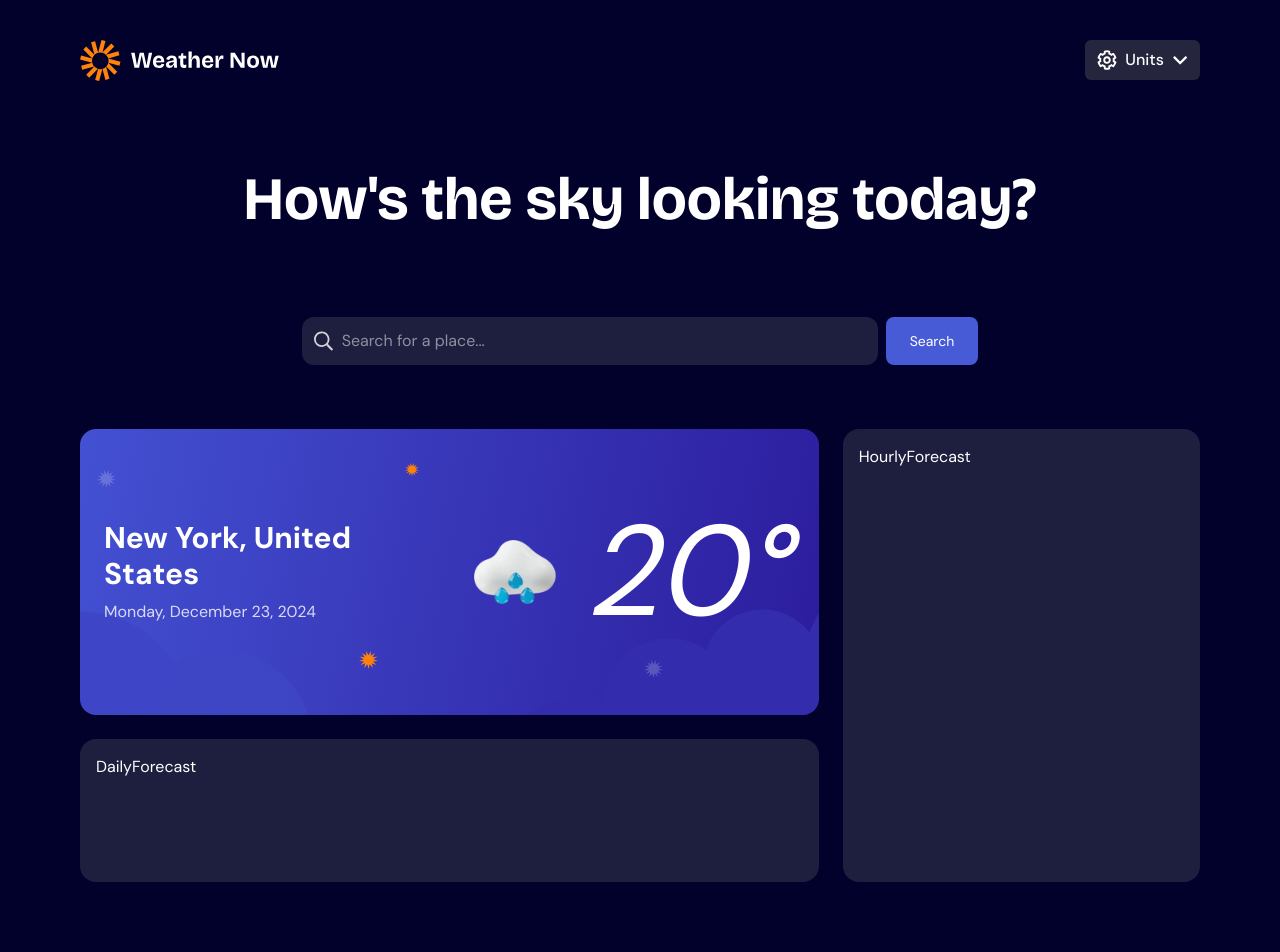
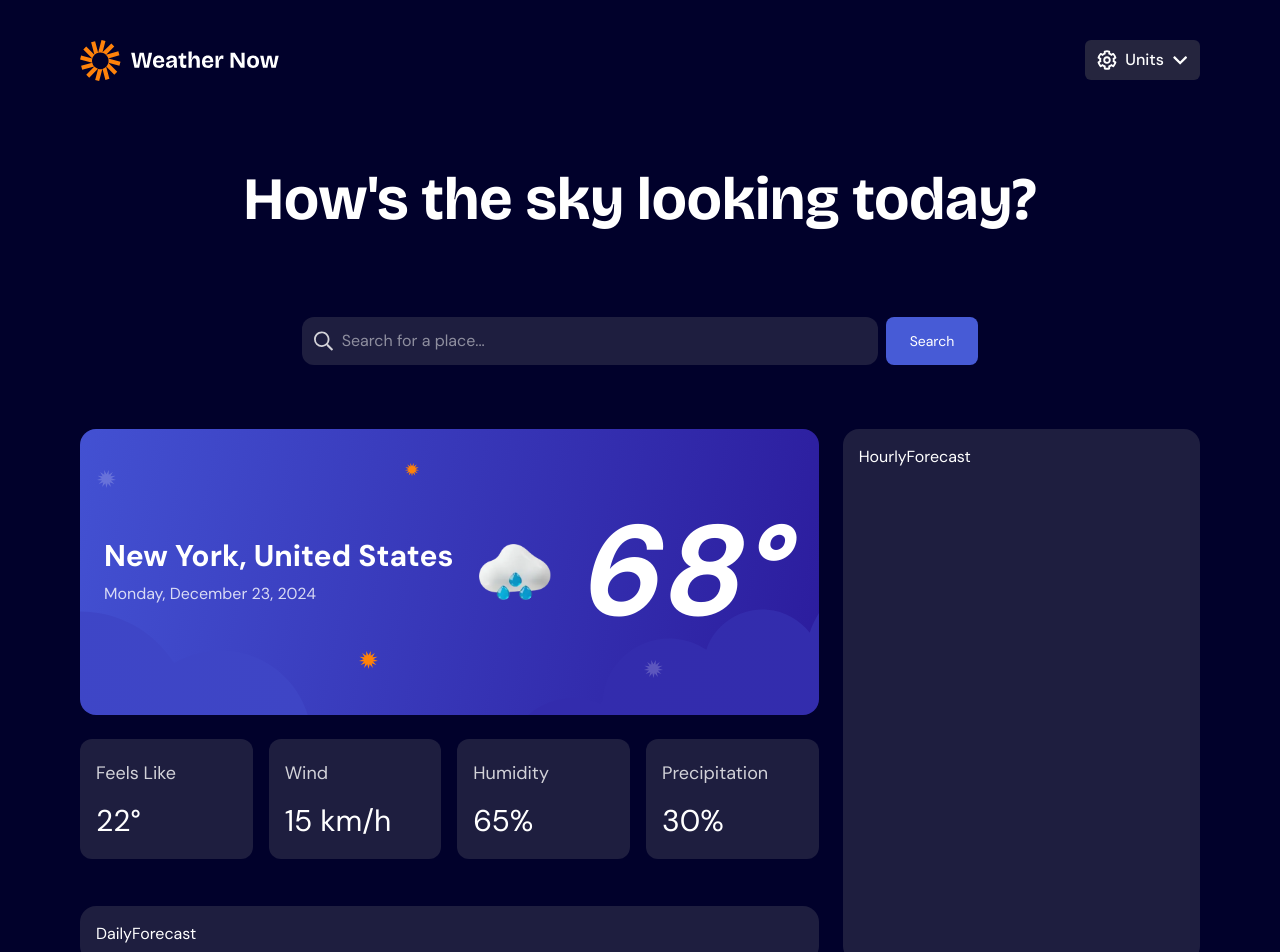
Before and after one commit to huynhnguyenday/sky-cloude, a Next.js app: page / in a window 1280 px wide. Shown: the top 952 px of the page. Built offline with nearby package versions, Linux system fonts and the light colour scheme.

Commit message:
update: update weatherdetails

```diff
--- a/src/app/page.js
+++ b/src/app/page.js
@@ -2,6 +2,7 @@ import Image from "next/image";
 import Units from "@/components/Units";
 import Search from "@/components/Search";
 import Main from "@/components/Main";
+import WeatherDetails from "@/components/WeatherDetails";
 import DailyForecast from "@/components/DailyForecast";
 import HourlyForecast from "@/components/HourlyForecast";
 
@@ -33,6 +34,11 @@ export default function Home() {
               <div>
                 <Main />
               </div>
+
+              <div className="rounded-2xl">
+                <WeatherDetails />
+              </div>
+
               {/* Bottom */}
               <div className="bg-[#1e1e3f] p-4 rounded-2xl">
                 <DailyForecast />
@@ -52,6 +58,11 @@ export default function Home() {
               <Main />
             </div>
 
+            {/* Weather Details */}
+            <div className="rounded-2xl">
+              <WeatherDetails />
+            </div>
+
             {/* Daily Forecast */}
             <div className="bg-[#1e1e3f] p-4 rounded-2xl">
               <DailyForecast />
@@ -65,31 +76,31 @@ export default function Home() {
         </div>
       </div>
       <footer className="flex gap-[24px] flex-wrap items-center justify-center py-8">
-        {" "}
+
         <div className="attribution text-center text-sm text-gray-600">
-          {" "}
-          Challenge by{" "}
+
+          Challenge by
           <a
             href="https://www.frontendmentor.io"
             target="_blank"
             rel="noreferrer"
             className="underline"
           >
-            {" "}
-            Frontend Mentor{" "}
-          </a>{" "}
-          . Coded by{" "}
+
+            Frontend Mentor
+          </a>
+          . Coded by
           <a
             href="https://github.com/huynhnguyenday"
             target="_blank"
             rel="noreferrer"
             className="underline"
           >
-            {" "}
-            Nguyen Huu Huynh{" "}
-          </a>{" "}
-          .{" "}
-        </div>{" "}
+
+            Nguyen Huu Huynh
+          </a>
+          .
+        </div>
       </footer>
     </div>
   );
--- a/src/components/Main.jsx
+++ b/src/components/Main.jsx
@@ -21,16 +21,16 @@ export default function Main() {
           <div className="mb-2">
             <h1 className="text-2xl font-bold">New York, United States</h1>
           </div>
-          <div className="text-sm opacity-80">
+          <div className="text-base opacity-80">
             <p>Monday, December 23, 2024</p>
           </div>
         </div>
 
         {/* Weather Info */}
         <div className="flex items-center justify-center gap-4">
-          <img src="/icon-rain.webp" alt="weather icon" className="w-16 h-16" />
+          <img src="/icon-rain.webp" alt="weather icon" className="w-20 h-20" />
           <div className="text-center">
-            <div className="text-5xl font-bold transform -skew-x-12">20°</div>
+            <div className="text-7xl font-bold transform -skew-x-12">20°</div>
           </div>
         </div>
       </div>
@@ -49,10 +49,10 @@ export default function Main() {
 
         {/* Right Section - Weather Info */}
         <div className="flex items-center gap-4">
-          <img src="/icon-rain.webp" alt="weather icon" className="w-32 h-32" />
+          <img src="/icon-rain.webp" alt="weather icon" className="w-28 h-28" />
           <div className="text-right">
-            <div className="md:text-9xl sm:text-xl text-5xl transform -skew-x-12">
-              20°
+            <div className="text-9xl font-bold transform -skew-x-12">
+              68°
             </div>
           </div>
         </div>
--- a/src/components/Search.jsx
+++ b/src/components/Search.jsx
@@ -35,7 +35,7 @@ export default function Search() {
           />
 
           {isOpen && (
-            <div className="px-2 absolute top-full left-0 right-0 mt-2 bg-[#25253e] rounded-lg shadow-lg border border-gray-700 z-10 h-[175px] overflow-y-auto custom-scrollbar">
+            <div className="px-2 absolute top-full left-0 right-0 mt-2 bg-[#1e1e3f] rounded-lg shadow-lg border border-gray-700 z-10 h-[175px] overflow-y-auto custom-scrollbar">
               <div className="p-2">
                 {cities.map((city, index) => (
                   <div
--- /dev/null
+++ b/src/components/WeatherDetails.jsx
@@ -0,0 +1,29 @@
+export default function WeatherDetails() {
+  return (
+    <div className="grid grid-cols-2 md:grid-cols-4 gap-4 text-start text-white">
+      {/* Feels Like */}
+      <div className="bg-[#1e1e3f] rounded-xl px-4 py-5">
+        <p className="text-lg opacity-80">Feels Like</p>
+        <p className="text-3xl mt-4">22°</p>
+      </div>
+
+      {/* Wind */}
+      <div className="bg-[#1e1e3f] rounded-xl px-4 py-5">
+        <p className="text-lg opacity-80">Wind</p>
+        <p className="text-3xl mt-4">15 km/h</p>
+      </div>
+
+      {/* Humidity */}
+      <div className="bg-[#1e1e3f] rounded-xl px-4 py-5">
+        <p className="text-lg opacity-80">Humidity</p>
+        <p className="text-3xl mt-4">65%</p>
+      </div>
+
+      {/* Precipitation */}
+      <div className="bg-[#1e1e3f] rounded-xl px-4 py-5">
+        <p className="text-lg opacity-80">Precipitation</p>
+        <p className="text-3xl mt-4">30%</p>
+      </div>
+    </div>
+  );
+}
```
Also changed, not shown: src/components/FeelsLike.jsx (deleted), src/components/Humidity.jsx (deleted), src/components/Precipitation.jsx (deleted), src/components/Wind.jsx (deleted).
